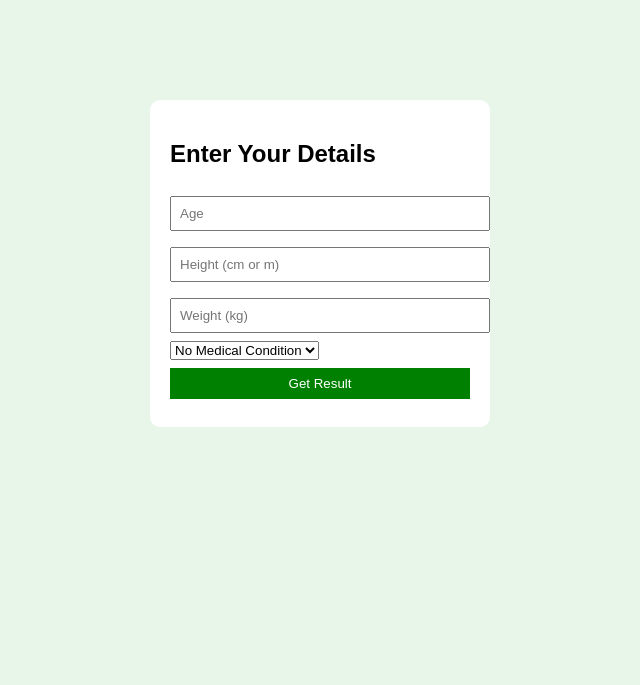
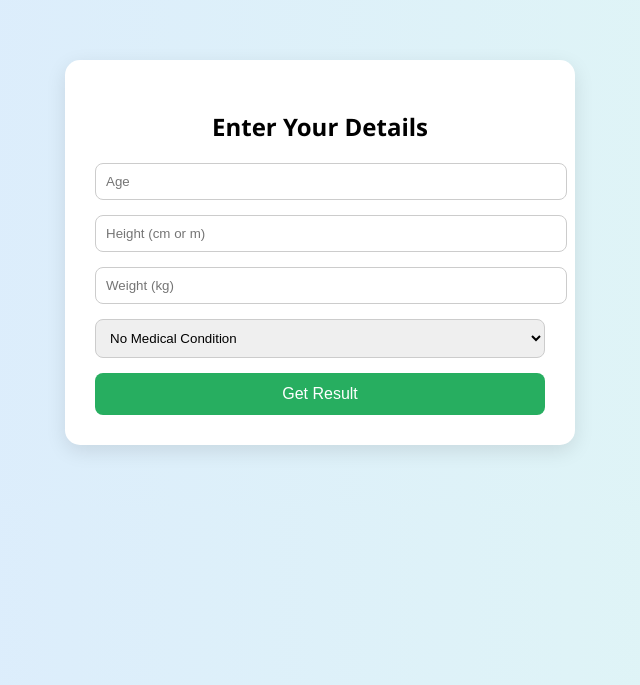
Before and after one commit to PreethiBose30/Smart-Fitness-Activity-Recommendation, a Flask app: page / in a window 1280 px wide. Shown: the top 685 px of the page, without its empty margins (320-960 px from the left). Run offline with Flask 3, Linux system fonts and the light colour scheme.

Commit message:
Revamp CSS styles for improved layout and design

```diff
--- a/static/style.css
+++ b/static/style.css
@@ -1,51 +1,67 @@
 body {
-    font-family: Arial;
-    background: #e8f5e9;
+    margin: 0;
+    font-family: 'Segoe UI', sans-serif;
+    background: linear-gradient(to right, #dbeafe, #e0f7f4);
+}
+
+.navbar {
+    background: #2c3e50;
+    padding: 15px;
+    text-align: center;
+}
+
+.navbar a {
+    color: white;
+    margin: 15px;
+    text-decoration: none;
+    font-size: 18px;
 }
 
 .container {
-    width: 300px;
-    margin: auto;
-    margin-top: 100px;
+    width: 450px;
+    margin: 60px auto;
     background: white;
-    padding: 20px;
-    border-radius: 10px;
+    padding: 30px;
+    border-radius: 15px;
+    box-shadow: 0px 6px 20px rgba(0,0,0,0.1);
 }
 
-input, button {
+h2 {
+    text-align: center;
+}
+
+input, select {
     width: 100%;
-    margin: 8px 0;
-    padding: 8px;
+    padding: 10px;
+    margin-bottom: 15px;
+    border-radius: 8px;
+    border: 1px solid #ccc;
 }
 
 button {
-    background: green;
+    width: 100%;
+    padding: 12px;
+    background: #27ae60;
+    border: none;
     color: white;
-    border: none;
+    border-radius: 8px;
+    font-size: 16px;
 }
 
-.modal {
-    display: none;
-    position: fixed;
-    width: 100%;
-    height: 100%;
-    background: rgba(0,0,0,0.5);
-    justify-content: center;
-    align-items: center;
-}
-
-.modal-content {
-    background: white;
-    padding: 20px;
+.result {
+    margin-top: 20px;
+    padding: 15px;
+    background: #f0f9ff;
     border-radius: 10px;
 }
 
 table {
     width: 100%;
-    margin-top: 10px;
+    margin-top: 20px;
+    border-collapse: collapse;
 }
 
-td, th {
+table, th, td {
     border: 1px solid #ccc;
     padding: 8px;
 }
```
